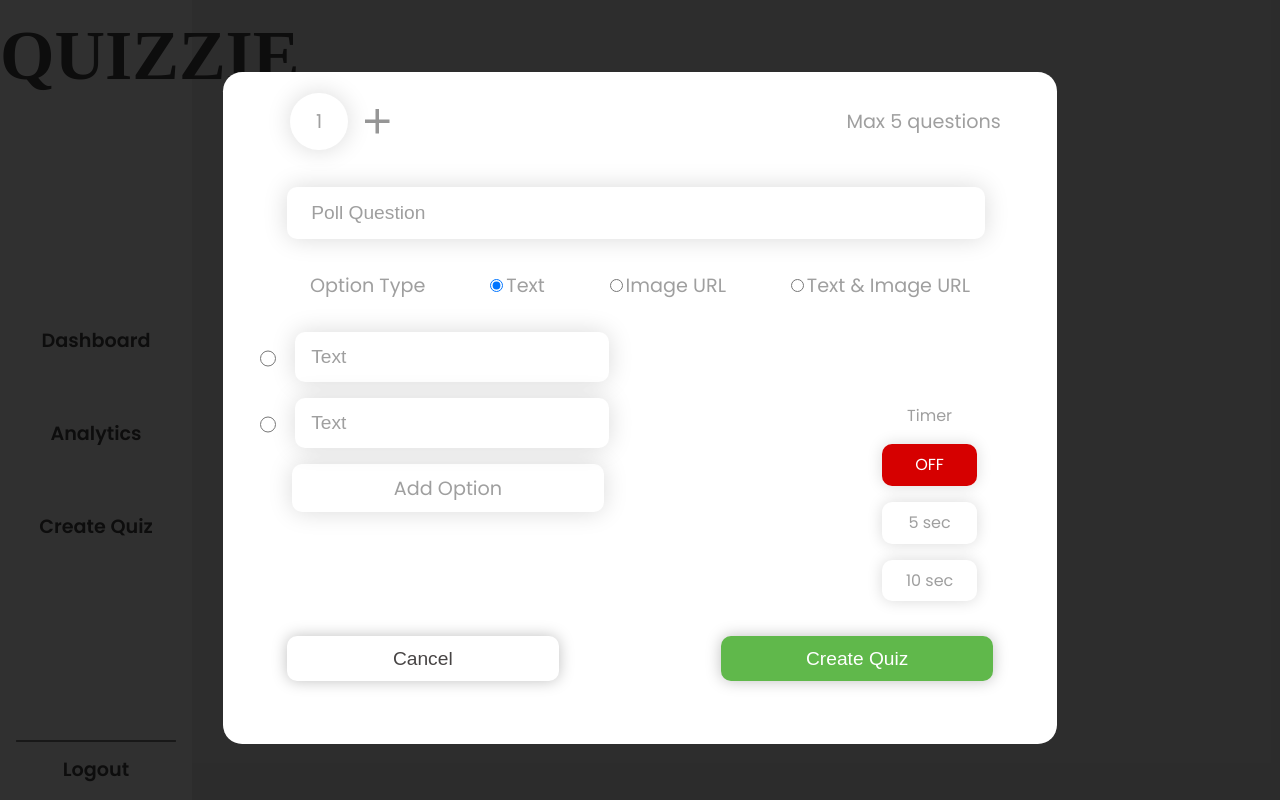
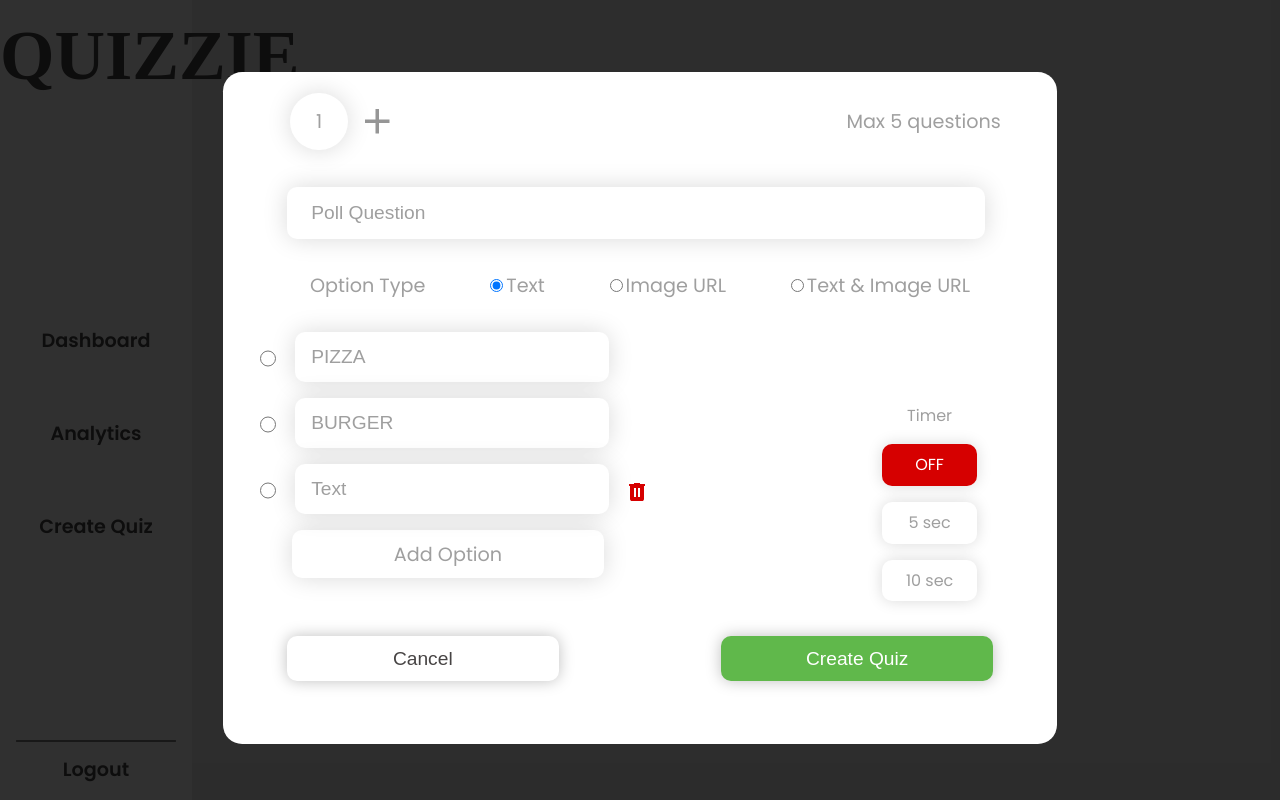
Before and after one commit to 2023PHOENIX/Quizzies, a React (Vite) app in the folder client/: page /create-quiz in a window 1280 px wide. Built offline with nearby package versions, Linux system fonts and the light colour scheme; a web font is replaced by a local one.

Commit message:
feat: added functionality to get data or single question in form.

```diff
--- a/client/src/components/QuizForm2/QuestionData.jsx
+++ b/client/src/components/QuizForm2/QuestionData.jsx
@@ -1,8 +1,8 @@
 import { useState } from "react";
 import { v4 as uuidv4 } from "uuid";
 import styles from "./quizForm2.module.css";
-const QuestionData = ({ setQuestionData }) => {
-  const [correctAnswer, setCorrectAnswer] = useState();
+import { useEffect } from "react";
+const QuestionData = ({ data, setData }) => {
   const [totalOptions, setTotalOptions] = useState([
     {
       id: uuidv4(),
@@ -10,32 +10,57 @@
     { id: uuidv4() },
   ]);
 
-  console.log(totalOptions);
-  const [questionType, setQuestionType] = useState("Text");
-
   const addOption = () => {
-    setTotalOptions((prevData) => [...prevData, { id: uuidv4() }]);
+    setData((prevData) => ({
+      ...prevData,
+      options: [...prevData.options, { id: uuidv4(), text: "" }],
+    }));
   };
   const removeOption = (id) => {
-    const updatedOptionData = totalOptions.filter((option) => option.id !== id);
+    console.log(id);
+    const updatedOptionData = data?.options?.filter(
+      (option) => option.id !== id,
+    );
 
-    setTotalOptions(updatedOptionData);
+    setData((prev) => ({ ...prev, options: updatedOptionData }));
   };
   const handleOptionChange = (e) => {
-    console.log(e.target.value);
-    setCorrectAnswer(e.target.value);
+    setData((prev) => ({ ...prev, correctAnswer: e.target.value }));
   };
 
-  const handleQuestionType = (e) => {
-    console.log(questionType);
-    setQuestionType(e.target.name);
+  const handleQuestionTypeChange = (e) => {
+    setData((prev) => ({ ...prev, choiceType: e.target.name }));
   };
+
+  const handleInputChanges = (id, type, data) => {
+    if (type === "text") {
+      setData((prevData) => ({
+        ...prevData,
+        options: prevData.options.map((option) =>
+          option.id === id ? { ...option, text: data } : option,
+        ),
+      }));
+    } else {
+      setData((prevData) => ({
+        ...prevData,
+        options: prevData.options.map((option) =>
+          option.id === id ? { ...option, url: data } : option,
+        ),
+      }));
+    }
+  };
+
+  console.log(data?.choiceType);
   return (
     <>
       <input
         type="text"
         className={styles.questionTitle}
         placeholder="Poll Question"
+        defaultValue={data?.title}
+        onChange={(e) =>
+          setData((prev) => ({ ...prev, title: e.target.value }))
+        }
       />
       <div className={styles.choiceType}>
         <div className="choiceText">Option Type </div>
@@ -44,9 +69,9 @@
             type="radio"
             id="option1"
             name="Text"
-            checked={questionType === "Text"}
+            checked={data?.choiceType === "Text"}
             className={styles.radioInput}
-            onChange={handleQuestionType}
+            onChange={handleQuestionTypeChange}
           />
           <label htmlFor="option1" className={styles.radioLabel}>
             Text
@@ -56,10 +81,10 @@
           <input
             type="radio"
             id="option2"
-            name="Image URL"
-            checked={questionType === "Image URL"}
+            name="url"
+            checked={data?.choiceType == "url"}
             className={styles.radioInput}
-            onChange={handleQuestionType}
+            onChange={handleQuestionTypeChange}
           />
           <label htmlFor="option2" className={styles.radioLabel}>
             Image URL
@@ -71,8 +96,8 @@
             id="option3"
             name="text&image"
             className={styles.radioInput}
-            checked={questionType === "text&image"}
-            onChange={handleQuestionType}
+            checked={data?.choiceType === "text&image"}
+            onChange={handleQuestionTypeChange}
           />
           <label htmlFor="option3" className={styles.radioLabel}>
             Text & Image URL
@@ -80,29 +105,47 @@
         </div>
       </div>
       <div className={styles.optionsToChoose}>
-        {totalOptions.map((opData, index) => (
+        {data?.options?.map((opData, index) => (
           <div className={styles.option} key={index}>
             <input
               type="radio"
               value={`option${index + 1}`}
-              checked={correctAnswer === `option${index + 1}`}
+              checked={data?.correctAnswer === `option${index + 1}`}
               onChange={handleOptionChange}
               className={styles.optionRadio}
             />
+            {(data?.choiceType === "text&image" ||
+              data?.choiceType === "Text") && (
               <input
                 type="text"
                 placeholder={
-                questionType === "text&image" ? "Text" : `${questionType}`
+                  data?.choiceType === "text&image"
+                    ? "Text"
+                    : `${data?.choiceType}`
                 }
                 className={styles.optionInput}
-              style={questionType === "text&image" ? { width: "11rem" } : {}}
+                style={
+                  data?.choiceType === "text&image" ? { width: "11rem" } : {}
+                }
+                value={data?.options[index].text}
+                defaultValue={opData.text}
+                onChange={(e) =>
+                  handleInputChanges(opData.id, "text", e.target.value)
+                }
               />
-            {questionType === "text&image" && (
+            )}
+            {(data?.choiceType === "text&image" ||
+              data?.choiceType === "url") && (
               <input
                 type="text"
                 placeholder="Image URL"
+                value={data?.options[index].url}
+                defaultValue={opData?.url}
                 className={styles.optionInput}
-                style={{ width: "16rem" }}
+                style={data?.choiceType == "url" ? {} : { width: "16rem" }}
+                onChange={(e) =>
+                  handleInputChanges(opData.id, "url", e.target.value)
+                }
               />
             )}
             {index > 1 && (
@@ -126,7 +169,7 @@
             )}
           </div>
         ))}
-        {totalOptions.length < 4 && (
+        {data?.options?.length < 4 && (
           <div className={styles.addOption} onClick={addOption}>
             Add Option
           </div>
--- a/client/src/components/QuizForm2/QuizForm2.jsx
+++ b/client/src/components/QuizForm2/QuizForm2.jsx
@@ -5,9 +5,23 @@
 import QuestionData from "./QuestionData";
 import { useState } from "react";
 import Timer from "../Timer/Timer";
+import { useEffect } from "react";
 
 const QuizForm2 = () => {
   const [questionData, setQuestionData] = useState([{ id: uuidv4() }]);
+
+  const [selectedQuestionData, setSelectedQuestionData] = useState({
+    id: questionData[0].id,
+    title: "",
+    choiceType: "Text",
+    options: [
+      { id: uuidv4(), text: "PIZZA", url: "https://something.com" },
+      { id: uuidv4(), text: "BURGER", url: "" },
+      { id: uuidv4(), text: "", url: "" },
+    ],
+  });
+
+  console.log(selectedQuestionData);
   const addQuestion = () => {
     setQuestionData((prevData) => [...prevData, { id: uuidv4() }]);
   };
@@ -19,6 +33,7 @@
 
     setQuestionData(updatedQuestionData);
   };
+
   return (
     <div className={styles.wrapper}>
       <div className={styles.questionCounter}>
@@ -27,7 +42,7 @@
             <div
               className={styles.qNum}
               key={qd.id}
-              onClick={() => console.log(qd.id)}
+              onClick={() => setSelectedQuestionData(qd)}
             >
               {i + 1}
               {i > 0 && (
@@ -64,7 +79,10 @@
         </div>
         <p> Max 5 questions</p>
       </div>
-      <QuestionData setQuestionData={setQuestionData} />
+      <QuestionData
+        data={selectedQuestionData}
+        setData={setSelectedQuestionData}
+      />
       <div className={styles.buttons}>
         <button
           className={styles.buttonStyle}
```
Lines whose indentation alone changed are shown as unchanged.
